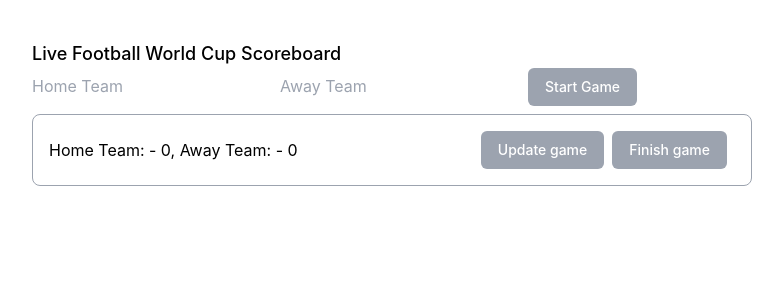
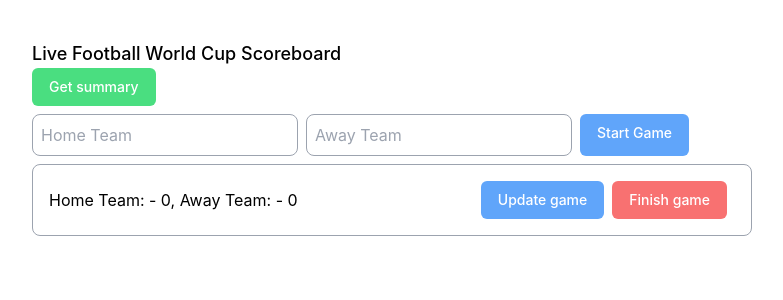
Before and after one commit to anna-biruk/world-cup-score-board, a React (Create React App) app: page / in a window 1280 px wide. Both pictures are taken after a click on the button "Start Game". Shown: the top 300 px of the page, without its empty margins (248-1031 px from the left). Built offline with nearby package versions, Linux system fonts and the light colour scheme.

Commit message:
implemented getSummary functionality

```diff
--- a/src/LiveScoreboard.tsx
+++ b/src/LiveScoreboard.tsx
@@ -4,15 +4,18 @@ import ScoreBoard from "./models/ScoreBoard";
 import Team from "./models/Team";
 import { createPortal } from "react-dom";
 import UpdateScoreModal from "./UpdateScoreModal";
+import SummaryGamesModal from "./SummaryGamesModal";
 
 const scoreboardManager = new ScoreBoard();
 
 const LiveScoreboard = () => {
   const [games, setGames] = useState<Game[]>([]);
+  const [summary, setSummary] = useState<Game[]>([]);
   const [homeTeamName, setHomeTeamName] = useState("");
   const [awayTeamName, setAwayTeamName] = useState("");
   const [showModal, setShowModal] = useState(false);
   const [selectedGame, setSelectedGame] = useState<Game | null>(null);
+  const [showSummaryModal, setShowSummaryModal] = useState(false);
 
   const startGame = () => {
     const newGame = new Game(
@@ -35,6 +38,10 @@ const LiveScoreboard = () => {
     refreshGames();
   };
 
+  const getSummary = () => {
+    setSummary(scoreboardManager.getSummary());
+  };
+
   const refreshGames = () => {
     setGames(scoreboardManager.games);
   };
@@ -43,8 +50,27 @@ const LiveScoreboard = () => {
       <h1 className="text-lg font-medium">
         Live Football World Cup Scoreboard
       </h1>
-      <div>
+      <button
+        className="inline-flex justify-center px-4 py-2 text-sm font-medium text-white  bg-green-400  border border-transparent rounded-md"
+        onClick={() => {
+          setShowSummaryModal(true);
+          getSummary();
+        }}
+      >
+        Get summary
+      </button>
+      {showSummaryModal &&
+        createPortal(
+          <SummaryGamesModal
+            onClose={() => setShowSummaryModal(false)}
+            isOpen={showSummaryModal}
+            orderedGames={summary}
+          />,
+          document.body
+        )}
+      <div className=" flex gap-2 mt-2">
         <input
+          className="border border-gray-400 rounded-lg p-2"
           type="text"
           placeholder="Home Team"
           value={homeTeamName}
@@ -52,12 +78,13 @@ const LiveScoreboard = () => {
         />
         <input
           type="text"
+          className="border border-gray-400 rounded-lg p-2"
           placeholder="Away Team"
           value={awayTeamName}
           onChange={(e) => setAwayTeamName(e.target.value)}
         />
         <button
-          className="inline-flex justify-center px-4 py-2 text-sm font-medium text-white  bg-gray-400  border border-transparent rounded-md"
+          className="inline-flex justify-center px-4 py-2 text-sm font-medium text-white  bg-blue-400  border border-transparent rounded-md"
           onClick={startGame}
         >
           Start Game
@@ -75,7 +102,7 @@ const LiveScoreboard = () => {
             </div>
             <div className="mr-2 space-x-2">
               <button
-                className="inline-flex justify-center px-4 py-2 text-sm font-medium text-white  bg-gray-400  border border-transparent rounded-md"
+                className="inline-flex justify-center px-4 py-2 text-sm font-medium text-white  bg-blue-400  border border-transparent rounded-md"
                 onClick={() => {
                   setSelectedGame(game);
                   setShowModal(true);
@@ -84,7 +111,7 @@ const LiveScoreboard = () => {
                 Update game
               </button>
               <button
-                className="inline-flex justify-center px-4 py-2 text-sm font-medium text-white  bg-gray-400  border border-transparent rounded-md"
+                className="inline-flex justify-center px-4 py-2 text-sm font-medium text-white  bg-red-400  border border-transparent rounded-md"
                 onClick={() => finishGame(game.id)}
               >
                 Finish game
--- /dev/null
+++ b/src/SummaryGamesModal.tsx
@@ -0,0 +1,57 @@
+import { Dialog, Transition } from "@headlessui/react";
+import { Fragment } from "react";
+import Game from "./models/Game";
+
+const SummaryGamesModal = ({
+  isOpen,
+  onClose,
+  orderedGames,
+}: {
+  isOpen: boolean;
+  onClose: () => void;
+  orderedGames: Game[];
+}) => {
+  return (
+    <Transition appear show={isOpen} as={Fragment}>
+      <Dialog
+        as="div"
+        className="fixed inset-0 z-10 overflow-y-auto"
+        open={isOpen}
+        onClose={() => {}}
+      >
+        <div className="min-h-screen px-4 text-center">
+          <Dialog.Overlay className="fixed inset-0 bg-black opacity-30" />
+
+          <div className="inline-block align-middle my-16 p-6 bg-white w-full max-w-md text-left overflow-hidden shadow-xl transform transition-all sm:my-8 sm:align-middle sm:max-w-lg sm:w-full">
+            <Dialog.Title
+              as="h3"
+              className="text-lg font-medium leading-6 text-gray-900"
+            >
+              Summary
+            </Dialog.Title>
+            <Dialog.Panel>
+              {orderedGames.map((game) => {
+                return (
+                  <>
+                    <div>
+                      Home Team: {game.homeTeam.name} - {game.homeTeam.score},
+                      Away Team: {game.awayTeam.name} - {game.awayTeam.score}
+                    </div>
+                  </>
+                );
+              })}
+              <button
+                onClick={onClose}
+                className="inline-flex justify-center mt-2 ml-2 px-4 py-2 text-sm font-medium text-gray-700 bg-gray-200 border border-transparent rounded-md hover:bg-gray-300 "
+              >
+                Cancel
+              </button>
+            </Dialog.Panel>
+          </div>
+        </div>
+      </Dialog>
+    </Transition>
+  );
+};
+
+export default SummaryGamesModal;
--- a/src/UpdateScoreModal.tsx
+++ b/src/UpdateScoreModal.tsx
@@ -76,7 +76,7 @@ const UpdateScoreModal = ({
               <div className="mt-4">
                 <button
                   onClick={handleUpdateScore}
-                  className="inline-flex justify-center px-4 py-2 text-sm font-medium text-white bg-gray-400 border border-transparent rounded-md"
+                  className="inline-flex justify-center px-4 py-2 text-sm font-medium text-white bg-blue-400 border border-transparent rounded-md"
                 >
                   Update Score
                 </button>
```
